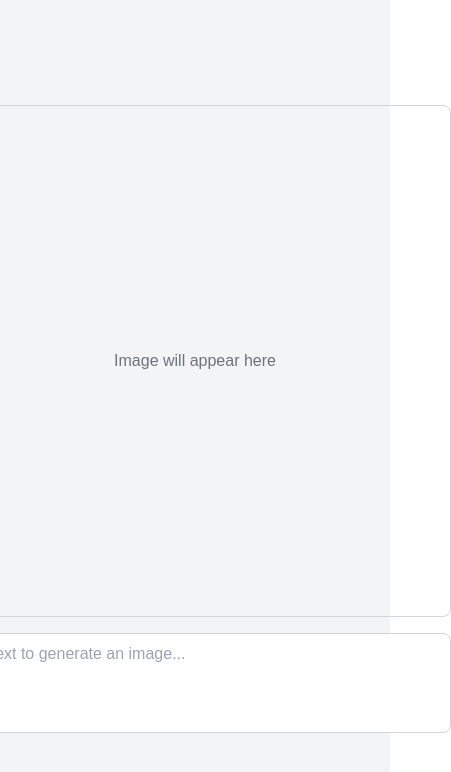
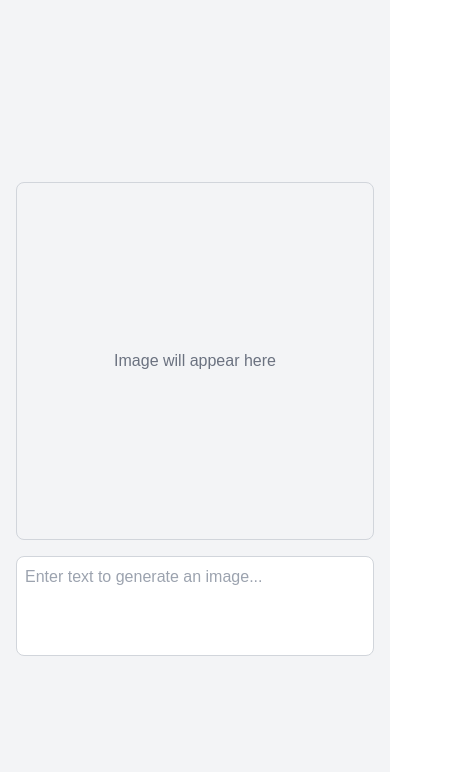
Before and after one commit to replicate/fast-flux-demo, a Next.js app: page / in a window 390 px wide. Shown: the top 772 px of the page, 451 px wide, since content can reach past the window. Built offline with nearby package versions, Linux system fonts and the light colour scheme.

Commit message:
make the layout work on mobile

```diff
--- a/app/layout.tsx
+++ b/app/layout.tsx
@@ -24,9 +24,9 @@ export default function RootLayout({
   children: React.ReactNode;
 }>) {
   return (
-    <html lang="en">
+    <html lang="en" className="h-full">
       <body
-        className={`${geistSans.variable} ${geistMono.variable} antialiased`}
+        className={`${geistSans.variable} ${geistMono.variable} antialiased min-h-full`}
       >
         {children}
       </body>
--- a/app/page.tsx
+++ b/app/page.tsx
@@ -20,9 +20,9 @@ export default function Home() {
   }, [text])
 
   return (
-    <div className="min-h-screen flex items-center justify-center bg-gray-100">
-      <div className="space-y-4 text-center">
-        <div className="relative w-[512px] h-[512px] border border-gray-300 rounded-lg flex items-center justify-center">
+    <div className="min-h-screen flex items-center justify-center bg-gray-100 p-4">
+      <div className="w-full max-w-[512px] space-y-4 text-center">
+        <div className="relative w-full aspect-square border border-gray-300 rounded-lg flex items-center justify-center">
           {imageUrl ? (
             <Image
               src={imageUrl}
@@ -39,7 +39,7 @@ export default function Home() {
           value={text}
           onChange={(e) => setText(e.target.value)}
           placeholder="Enter text to generate an image..."
-          className="w-[512px] h-[100px] p-2 border border-gray-300 rounded-lg resize-none focus:outline-none focus:ring-2 focus:ring-blue-500"
+          className="w-full h-[100px] p-2 border border-gray-300 rounded-lg resize-none focus:outline-none focus:ring-2 focus:ring-blue-500"
         />
       </div>
     </div>
```
